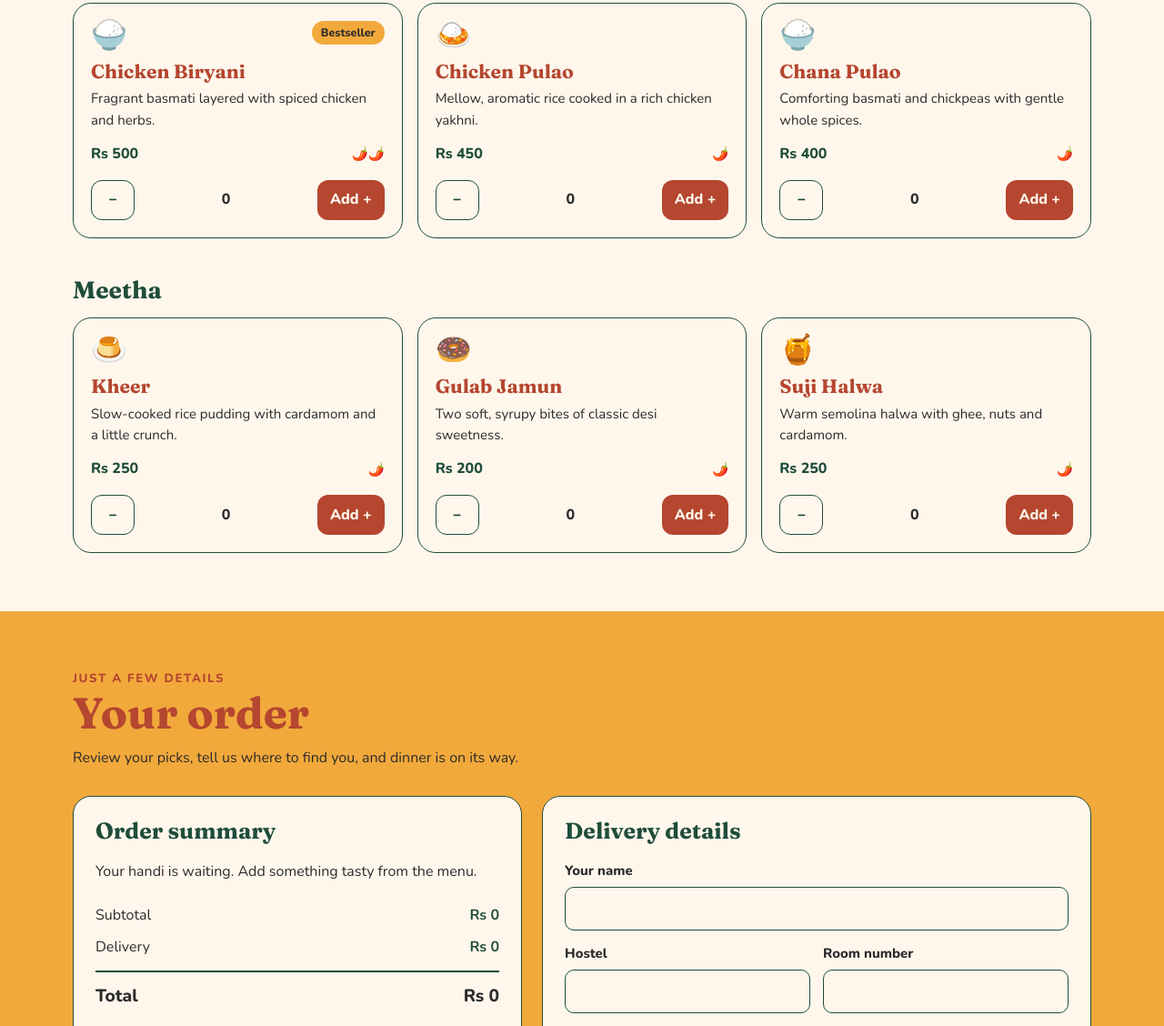
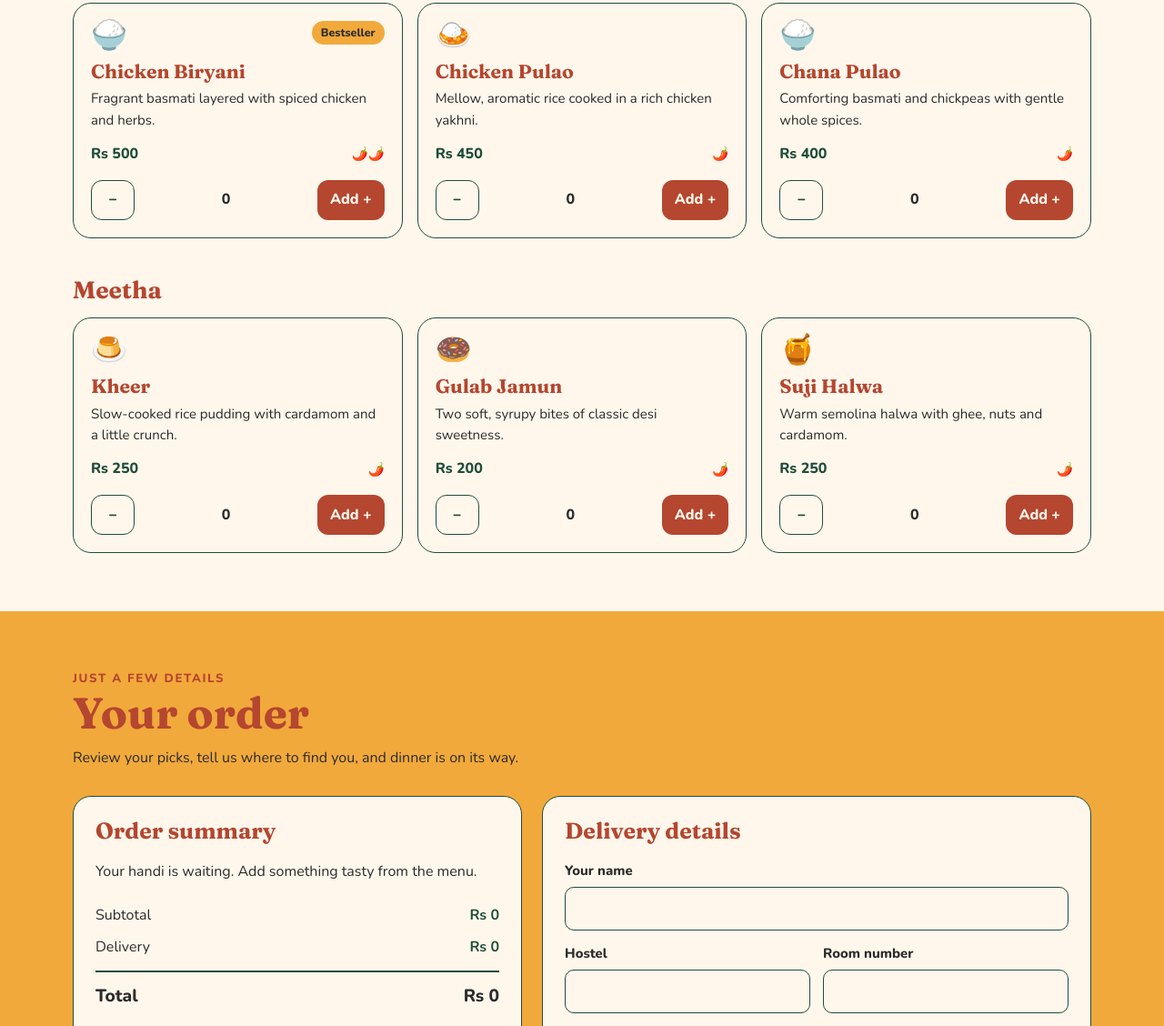
Before and after one commit to kkalwar163-svg/lab17-27110235, a plain HTML site: page index.html in a window 1280 px wide. Shown: the part 1459-2587 px from the top of the page at 91% size. Drawn offline with nearby package versions, Linux system fonts and the light colour scheme.

Commit message:
Apply all skill rules

```diff
--- a/index.html
+++ b/index.html
@@ -288,7 +288,7 @@
 
       .category-title {
         margin-bottom: 16px;
-        color: var(--green);
+        color: var(--terracotta);
         font-size: 1.65rem;
       }
 
@@ -425,7 +425,7 @@
 
       .panel-title {
         margin-bottom: 18px;
-        color: var(--green);
+        color: var(--terracotta);
         font-size: 1.55rem;
       }
 
```
Also changed, not shown: about.html (+1 -1 lines).
